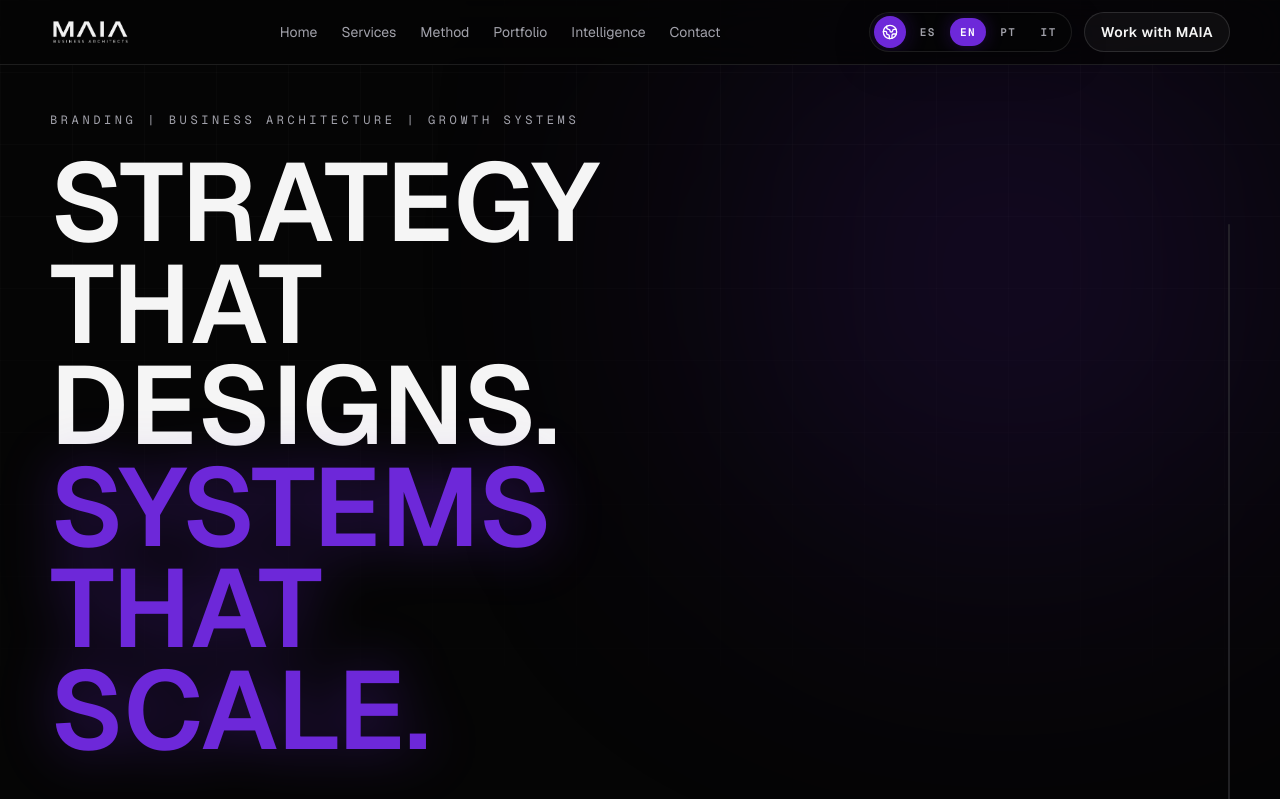
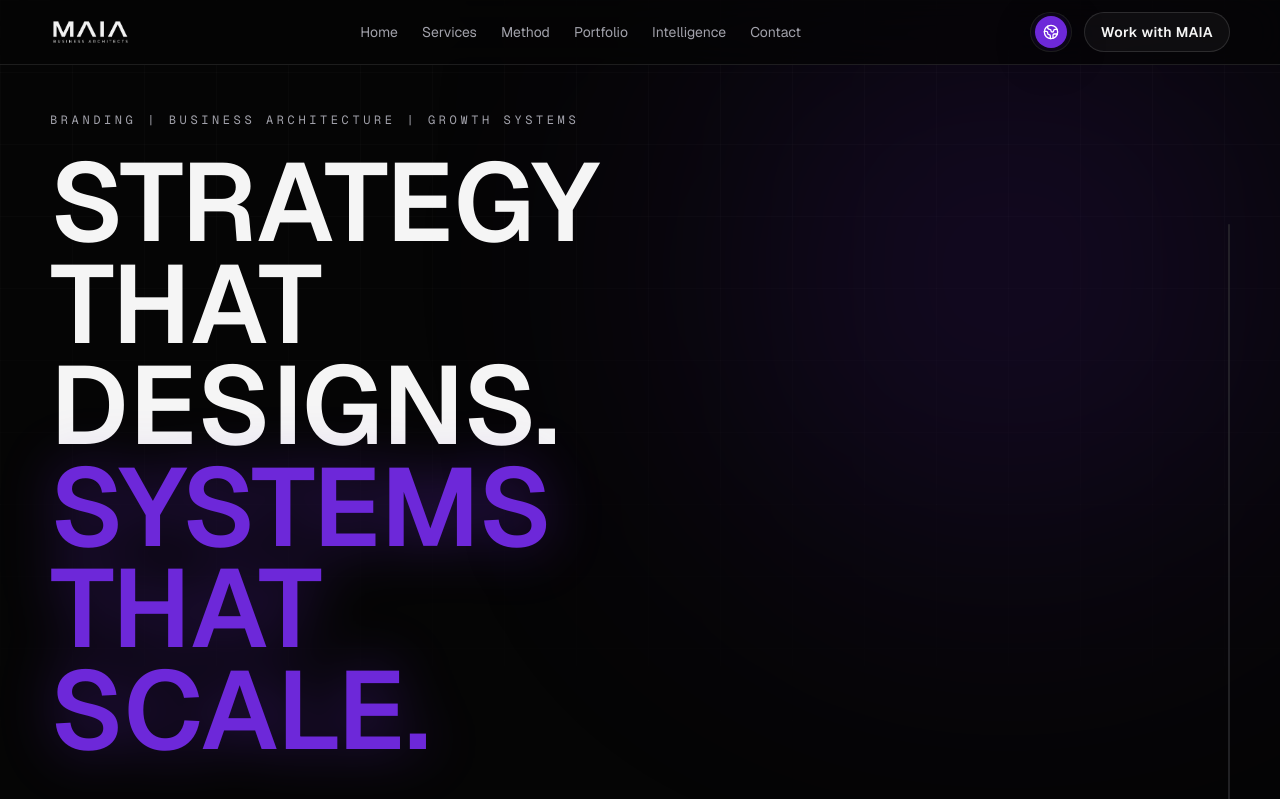
Before and after one commit to nathaliealvarez340-lgtm/maia-web, a Next.js app: page /en in a window 1280 px wide. Shown: the top 799 px of the page. Built offline with nearby package versions, Linux system fonts and the light colour scheme.

Commit message:
Add collapsible animated language switcher

```diff
--- a/src/components/ui/LanguageSwitcher.tsx
+++ b/src/components/ui/LanguageSwitcher.tsx
@@ -1,8 +1,9 @@
 "use client";
 
-import { motion } from "framer-motion";
+import { AnimatePresence, motion } from "framer-motion";
 import { Globe2 } from "lucide-react";
 import { usePathname } from "next/navigation";
+import { useEffect, useRef, useState } from "react";
 import { localeLabels, locales, type Locale } from "@/i18n/config";
 import { cn } from "@/lib/utils";
 
@@ -18,6 +19,33 @@ export function LanguageSwitcher({
   className,
 }: LanguageSwitcherProps) {
   const pathname = usePathname();
+  const [isOpen, setIsOpen] = useState(false);
+  const switcherRef = useRef<HTMLDivElement>(null);
+
+  useEffect(() => {
+    function handleKeyDown(event: KeyboardEvent) {
+      if (event.key === "Escape") {
+        setIsOpen(false);
+      }
+    }
+
+    function handlePointerDown(event: PointerEvent) {
+      if (
+        switcherRef.current &&
+        !switcherRef.current.contains(event.target as Node)
+      ) {
+        setIsOpen(false);
+      }
+    }
+
+    document.addEventListener("keydown", handleKeyDown);
+    document.addEventListener("pointerdown", handlePointerDown);
+
+    return () => {
+      document.removeEventListener("keydown", handleKeyDown);
+      document.removeEventListener("pointerdown", handlePointerDown);
+    };
+  }, []);
 
   function getHref(locale: Locale) {
     const hash = typeof window !== "undefined" ? window.location.hash : "";
@@ -27,35 +55,42 @@ export function LanguageSwitcher({
   }
 
   return (
-    <motion.nav
+    <motion.div
+      ref={switcherRef}
       layout
-      aria-label={label}
       className={cn(
         "inline-flex h-10 max-w-full items-center overflow-hidden rounded-full border border-white/10 bg-maia-black/65 p-1 text-maia-white shadow-[0_10px_38px_rgba(0,0,0,0.22)] backdrop-blur-xl",
         "focus-within:border-maia-violet/45 hover:border-maia-violet/35",
         className,
       )}
     >
-      <motion.div
-        layout
-        aria-hidden="true"
-        className="inline-flex size-8 shrink-0 items-center justify-center rounded-full bg-maia-violet text-white shadow-[0_0_22px_rgba(109,40,217,0.32)]"
+      <button
+        type="button"
+        aria-label={isOpen ? `Close ${label}` : `Open ${label}`}
+        aria-expanded={isOpen}
+        onClick={() => setIsOpen((value) => !value)}
+        className="group inline-flex size-8 shrink-0 items-center justify-center rounded-full bg-maia-violet text-white shadow-[0_0_22px_rgba(109,40,217,0.32)] outline-none transition hover:bg-maia-purple focus-visible:ring-2 focus-visible:ring-maia-violet/60"
       >
         <Globe2 className="size-4" />
-      </motion.div>
+      </button>
 
-      <motion.div
-        layout
-        initial={{ opacity: 0, x: -6, filter: "blur(4px)" }}
-        animate={{ opacity: 1, x: 0, filter: "blur(0px)" }}
-        transition={{ duration: 0.28, ease: [0.22, 1, 0.36, 1] }}
-        className="flex items-center gap-1 pl-1"
+      <AnimatePresence initial={false}>
+        {isOpen ? (
+          <motion.nav
+            key="language-options"
+            aria-label={label}
+            initial={{ width: 0, opacity: 0, filter: "blur(6px)" }}
+            animate={{ width: "auto", opacity: 1, filter: "blur(0px)" }}
+            exit={{ width: 0, opacity: 0, filter: "blur(6px)" }}
+            transition={{ duration: 0.3, ease: [0.22, 1, 0.36, 1] }}
+            className="flex items-center gap-1 overflow-hidden pl-1"
           >
             {locales.map((locale) => (
               <a
                 key={locale}
                 href={getHref(locale)}
                 aria-current={locale === currentLocale ? "page" : undefined}
+                onClick={() => setIsOpen(false)}
                 className={cn(
                   "rounded-full px-2.5 py-1.5 font-mono text-[11px] font-semibold tracking-[0.14em] transition outline-none focus-visible:ring-2 focus-visible:ring-maia-violet/60",
                   locale === currentLocale
@@ -66,7 +101,9 @@ export function LanguageSwitcher({
                 {localeLabels[locale]}
               </a>
             ))}
+          </motion.nav>
+        ) : null}
+      </AnimatePresence>
     </motion.div>
-    </motion.nav>
   );
 }
```
Lines whose indentation alone changed are shown as unchanged.
